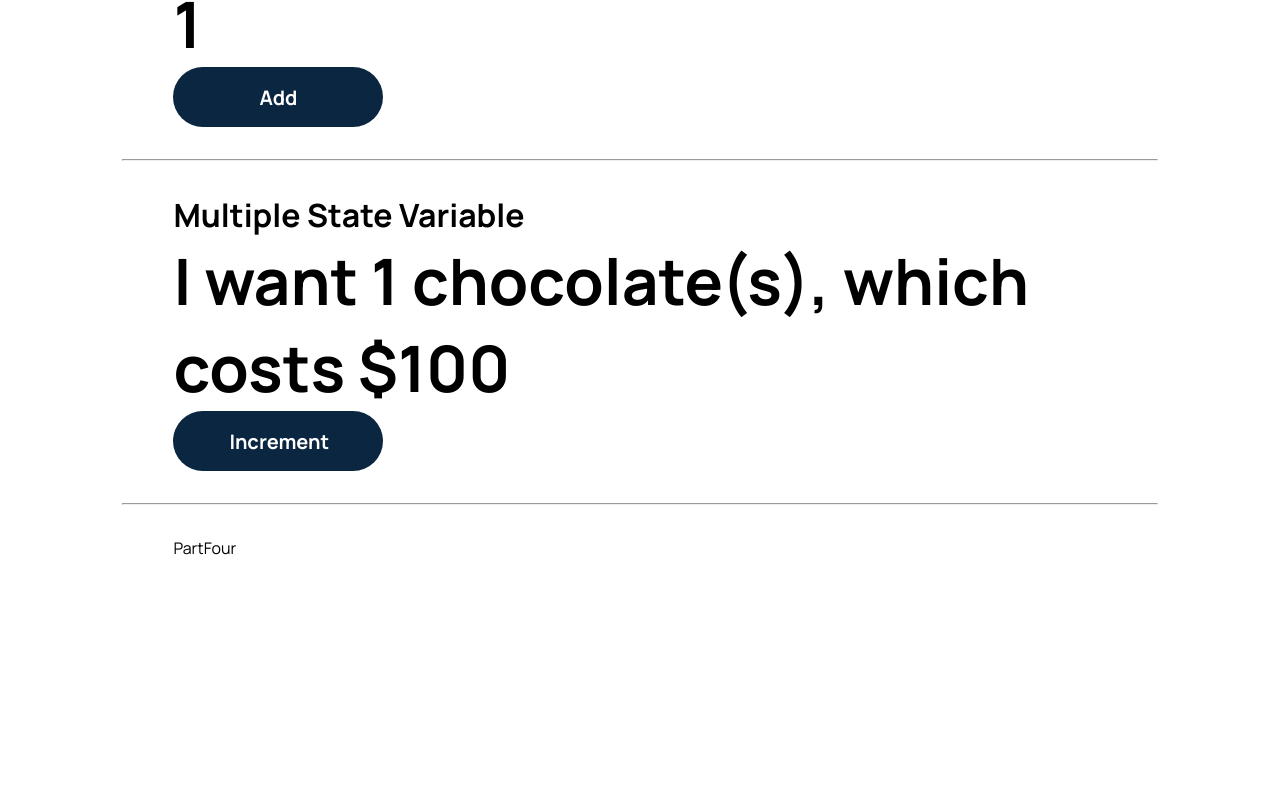
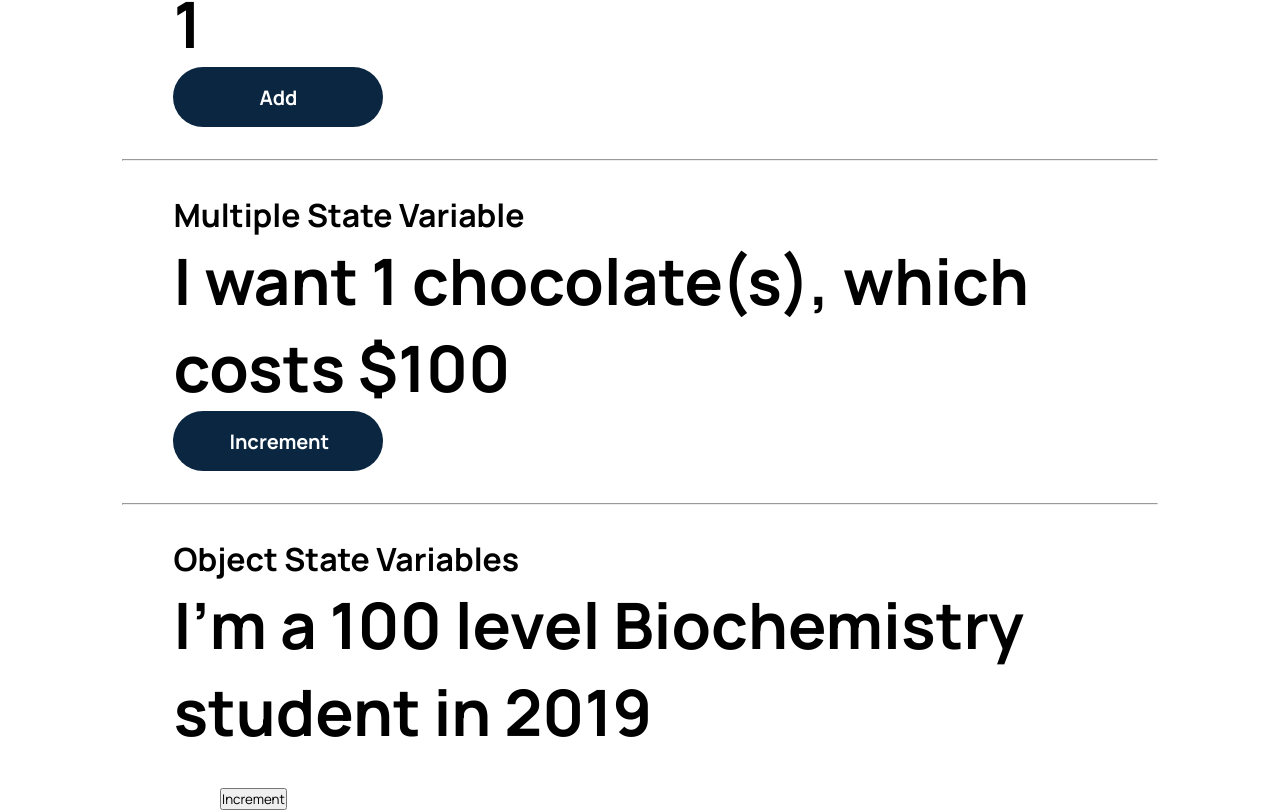
Before and after one commit to emmanuelolusola/learn-react-hooks, a React (Create React App) app: page / in a window 1280 px wide. Shown: the part 325-1135 px from the top of the page. Before the commit the page ends 884 px from the top, so only its background shows below. Built offline with nearby package versions, Linux system fonts and the light colour scheme.

Commit message:
object state variable

```diff
--- a/src/components/4/PartFour.js
+++ b/src/components/4/PartFour.js
@@ -1,9 +1,31 @@
-import React from "react";
+import React, { useState } from "react";
 
 import "./partFour.css";
 
 const PartFour = () => {
-  return <div>PartFour</div>;
+  const [state, setState] = useState({
+    department: "Biochemistry",
+    level: 100,
+    year: 2019,
+  });
+  const handleClick = (val) =>
+    setState({
+      ...state,
+      level: state[val] + 100,
+      year: state[val] + 1,
+    });
+  const { department, level, year } = state;
+  return (
+    <div>
+      <h1>Object State Variables</h1>
+      <h3>
+        I'm a {level} level {department} student in {year}
+      </h3>
+      <div>
+        <button onClick={handleClick.bind(null, "level")}>Increment</button>
+      </div>
+    </div>
+  );
 };
 
 export default PartFour;
```
